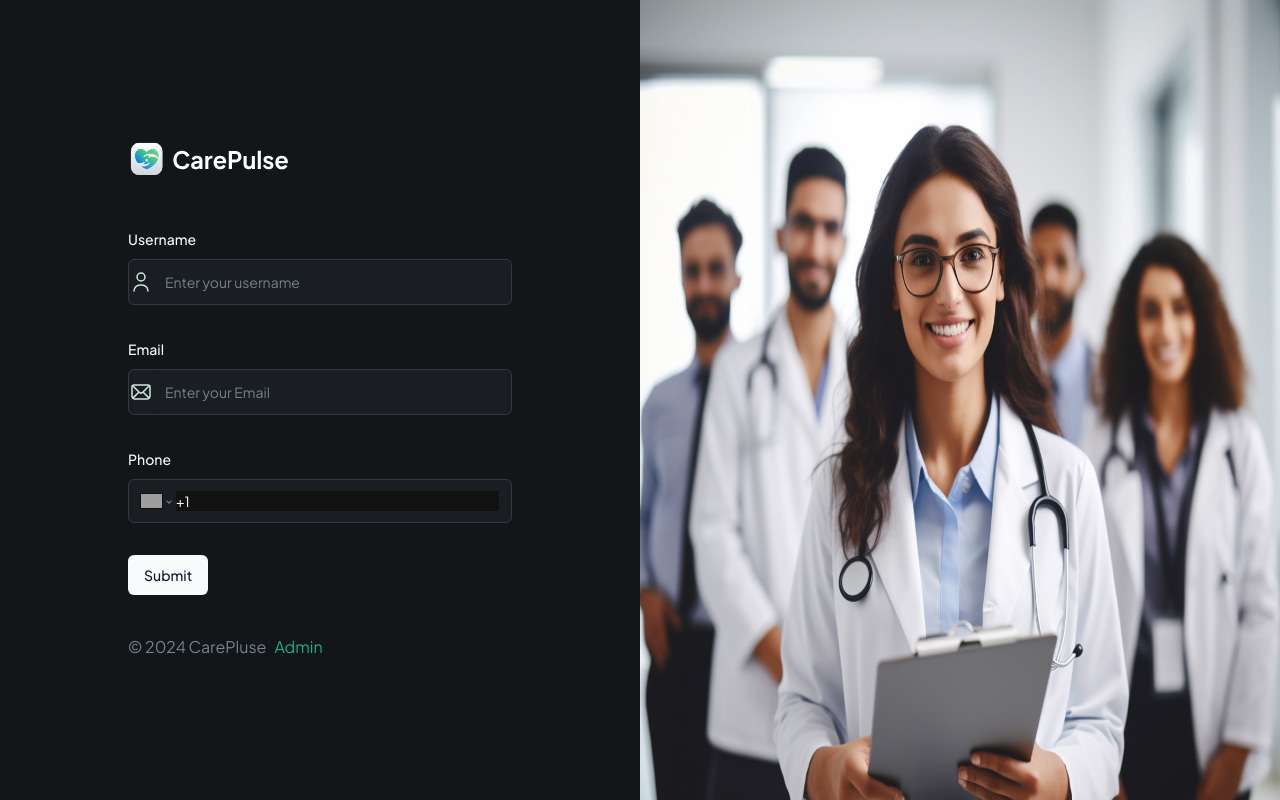
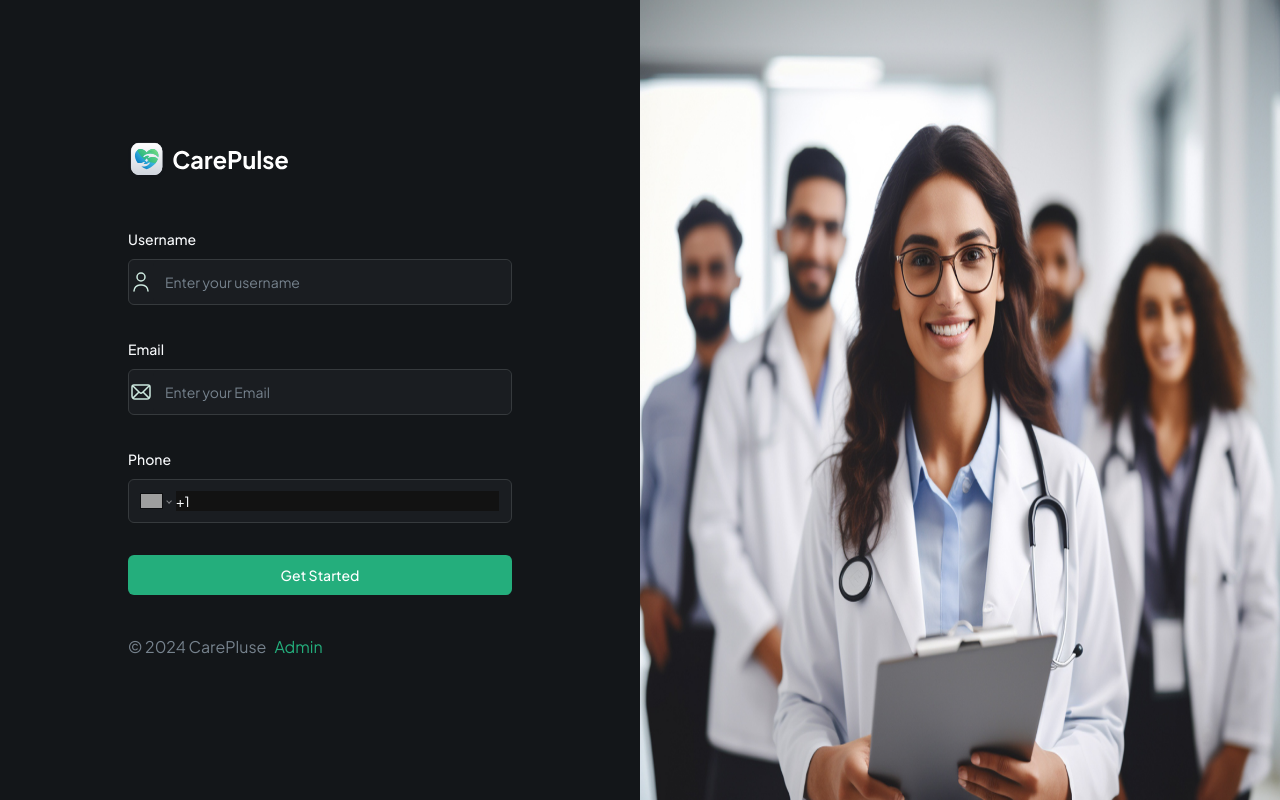
Before and after one commit to mo634/Patient-Management-System, a Next.js app: page / in a window 1280 px wide. Built offline with nearby package versions, Linux system fonts and the light colour scheme; grey boxes are pictures that could not be loaded.

Commit message:
working on home page -create fully custom submit component

```diff
--- a/src/app/globals.css
+++ b/src/app/globals.css
@@ -74,4 +74,7 @@
   .phone-input{
     @apply   mt-2 h-11 rounded-md px-3 text-sm border bg-dark-400 placeholder:text-dark-600 border-dark-500 !important;
   }
+  .submit-btn{
+    @apply w-full text-white  hover:opacity-[.9] transition duration-300
+  }
 }
--- /dev/null
+++ b/src/components/SubmitButton.tsx
@@ -0,0 +1,37 @@
+import { cn } from "@/lib/utils"
+import { Button } from "./ui/button"
+import Image from "next/image"
+
+interface SubmitButtonProps {
+    children: React.ReactNode,
+    className?: string,
+    isLoading:boolean
+}
+const SubmitButton = ({ children, className,isLoading }: SubmitButtonProps) => {
+    return (
+        <Button type="submit"
+            disabled={isLoading}
+            className={cn(" bg-green-500 hover:bg-green-500 submit-btn",className)}
+        >
+            {
+                isLoading ?
+                <div className=" flex gap-4 items-center">
+                    <Image
+                    src={"/assets/icons/loader.svg"}
+                    width={24}
+                    height={24}
+                    alt="loader"
+                    className="animate-spin"
+                    />
+                    Loading...
+                </div>
+                :
+                  children
+            }
+
+
+        </Button>
+    )
+}
+
+export default SubmitButton
--- a/src/components/forms/PatientForm.tsx
+++ b/src/components/forms/PatientForm.tsx
@@ -6,6 +6,8 @@ import { z } from "zod"
 import { Button } from "@/components/ui/button"
 import { Form } from "@/components/ui/form"
 import CustomInput from "./CustomInput"
+import SubmitButton from "../SubmitButton"
+import { useState } from "react"
 
 
 const formSchema = z.object({
@@ -17,7 +19,7 @@ export enum FormFieldType {
     PHONE = "phone"
 }
 const PatientForm = () => {
-
+const [isLoading ,setIsLoading]=useState(false)
     const form = useForm<z.infer<typeof formSchema>>({
         resolver: zodResolver(formSchema),
         defaultValues: {
@@ -61,7 +63,11 @@ const PatientForm = () => {
                         placeholder="(555) 123-4567"
                     />
 
-                    <Button type="submit">Submit</Button>
+                    <SubmitButton
+                    isLoading={isLoading}
+                    >
+                        Get Started
+                    </SubmitButton>
                 </form>
             </Form>
         </section>
```
